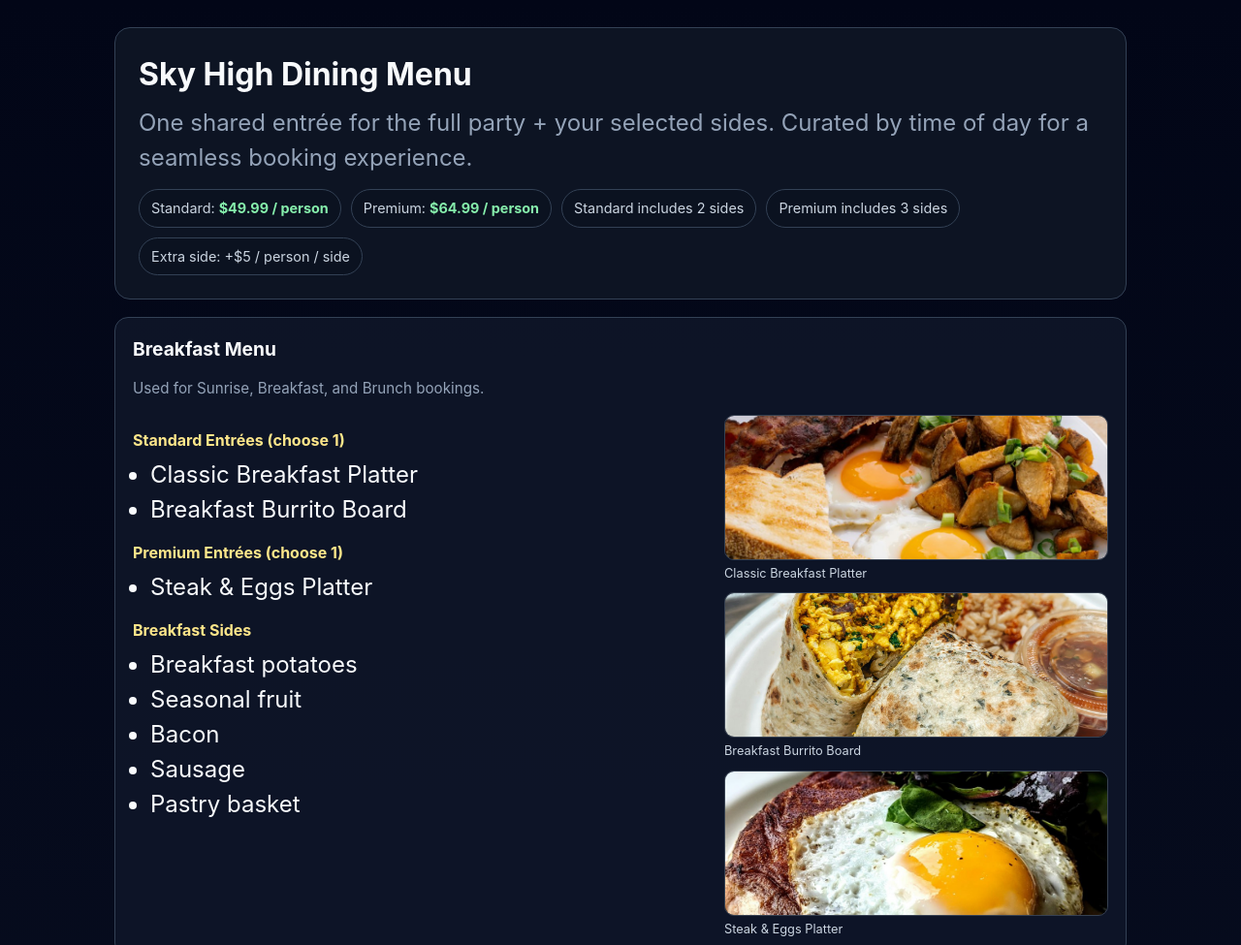
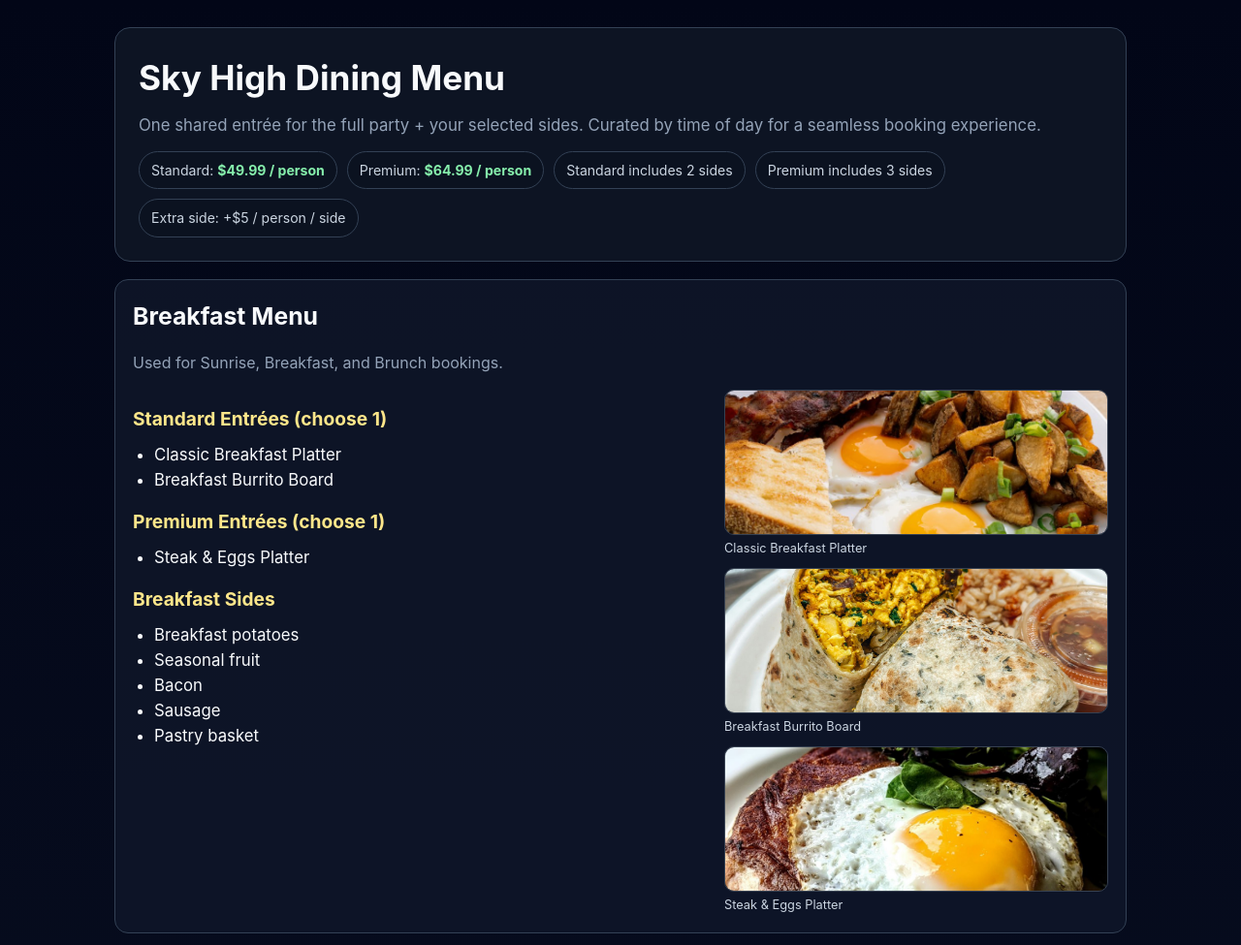
Before and after one commit to Sandonman/sky-high-dining-site, a plain HTML site: page index.html in a window 1280 px wide. Shown: the top 975 px of the page at 97% size. Drawn offline with Linux system fonts and the light colour scheme.

Commit message:
Apply cleaner balanced typography scale

```diff
--- a/index.html
+++ b/index.html
@@ -20,8 +20,8 @@
       font-family: Inter, system-ui, -apple-system, Segoe UI, Roboto, sans-serif;
       background: linear-gradient(180deg, #020617 0%, #0f172a 100%);
       color: var(--text);
-      line-height: 1.5;
-      font-size: 150%;
+      line-height: 1.55;
+      font-size: 112.5%;
     }
     .wrap { max-width: 1080px; margin: 0 auto; padding: 28px 18px 64px; }
     .hero {
@@ -31,8 +31,8 @@
       padding: 24px;
       margin-bottom: 18px;
     }
-    h1 { margin: 0 0 8px; font-size: 2rem; }
-    .sub { color: var(--muted); margin: 0; }
+    h1 { margin: 0 0 8px; font-size: 2.2rem; }
+    .sub { color: var(--muted); margin: 0; font-size: 1.05rem; }
     .pillrow { display: flex; flex-wrap: wrap; gap: 10px; margin-top: 14px; }
     .pill {
       border: 1px solid var(--line);
@@ -40,7 +40,7 @@
       color: #cbd5e1;
       border-radius: 999px;
       padding: 8px 12px;
-      font-size: .9rem;
+      font-size: .88rem;
     }
     .grid { display: grid; grid-template-columns: 1fr; gap: 14px; }
     .card {
@@ -80,10 +80,10 @@
       .menu-media { grid-template-columns: 1fr; }
       .menu-media img { height: 190px; }
     }
-    h2 { margin: 0 0 6px; font-size: 1.2rem; }
-    h3 { margin: 14px 0 6px; font-size: 1rem; color: #fde68a; }
-    ul { margin: 6px 0 0 18px; padding: 0; }
-    .small { color: var(--muted); font-size: .95rem; }
+    h2 { margin: 0 0 8px; font-size: 1.55rem; }
+    h3 { margin: 16px 0 8px; font-size: 1.2rem; color: #fde68a; }
+    ul { margin: 8px 0 0 22px; padding: 0; font-size: 1.05rem; }
+    .small { color: var(--muted); font-size: 1rem; }
     .price { font-weight: 700; color: #86efac; }
     .rule {
       margin-top: 16px;
```
Also changed, not shown: menu.html (+9 -9 lines).
